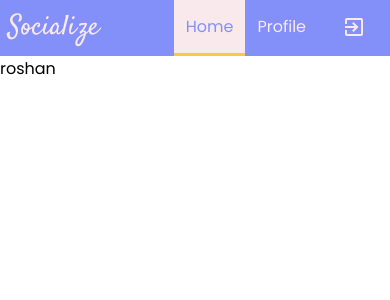
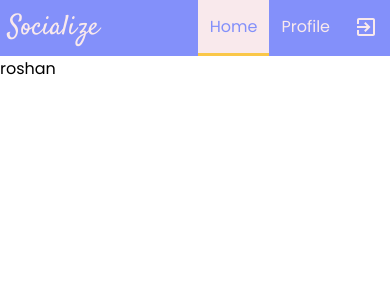
Before and after one commit to Ros-an/social-media-frontend, a React (Create React App) app: page / in a window 390 px wide. Shown: the top 300 px of the page. Built offline with nearby package versions, Linux system fonts and the light colour scheme; sample sign-in values are in the browser's storage.

Commit message:
style: responsive effect

```diff
--- a/src/shared/components/Navbar.css
+++ b/src/shared/components/Navbar.css
@@ -68,7 +68,8 @@
   .navigation .logo {
     font-size: 1.75rem;
   }
-  .navigation .navigation-item a {
+  .navigation .navigation-item a,
+  .navigation .navigation-item .navigation-item--link {
     padding: 0 0.75rem;
     font-size: 1em;
   }
```
